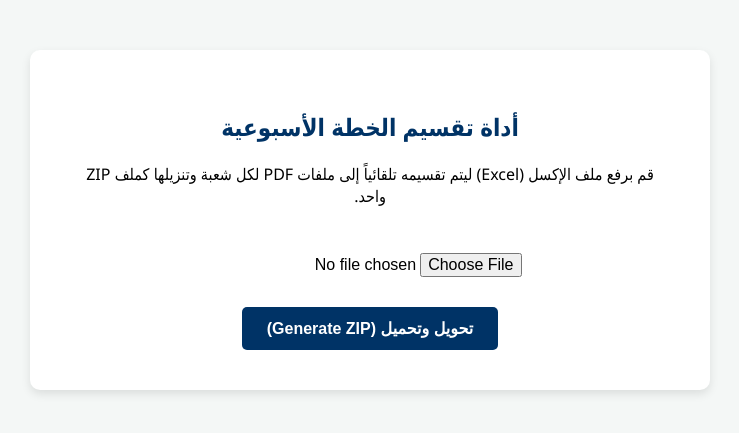
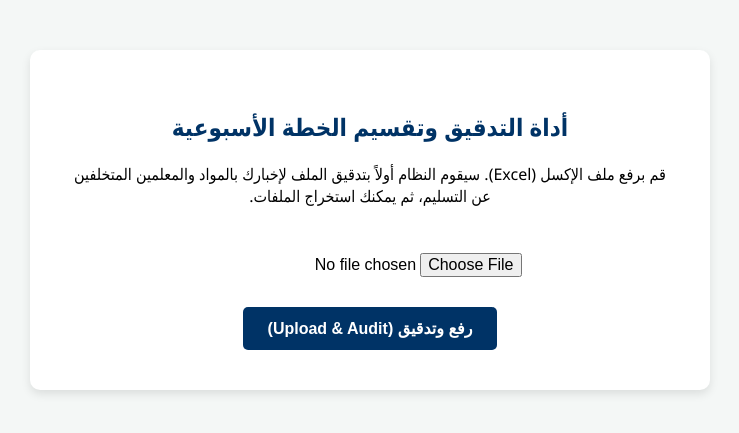
Before and after one commit to chatact135-wq/Newsletters, a Flask app: page / in a window 1280 px wide. Shown: the top 433 px of the page, without its empty margins (270-1009 px from the left). Run offline with Flask 3, Linux system fonts and the light colour scheme.

Commit message:
Update index.html

```diff
--- a/templates/index.html
+++ b/templates/index.html
@@ -2,7 +2,7 @@
 <html lang="ar" dir="rtl">
 <head>
     <meta charset="UTF-8">
-    <title>Lesson Plan PDF Generator</title>
+    <title>أداة تقسيم الخطة الأسبوعية</title>
     <style>
         body { font-family: 'Segoe UI', Tahoma, Arial; background-color: #f4f7f6; margin: 0; padding: 50px; text-align: center; }
         .container { background-color: white; max-width: 600px; margin: auto; padding: 40px; border-radius: 10px; box-shadow: 0 4px 10px rgba(0,0,0,0.1); }
@@ -15,15 +15,15 @@
 </head>
 <body>
     <div class="container">
-        <h2>أداة تقسيم الخطة الأسبوعية</h2>
-        <p>قم برفع ملف الإكسل (Excel) ليتم تقسيمه تلقائياً إلى ملفات PDF لكل شعبة وتنزيلها كملف ZIP واحد.</p>
+        <h2>أداة التدقيق وتقسيم الخطة الأسبوعية</h2>
+        <p>قم برفع ملف الإكسل (Excel). سيقوم النظام أولاً بتدقيق الملف لإخبارك بالمواد والمعلمين المتخلفين عن التسليم، ثم يمكنك استخراج الملفات.</p>
 
         <form action="/upload" method="post" enctype="multipart/form-data" onsubmit="document.getElementById('loader').style.display='block';">
             <input type="file" name="file" accept=".xlsx" required>
             <br>
-            <button type="submit">تحويل وتحميل (Generate ZIP)</button>
+            <button type="submit">رفع وتدقيق (Upload & Audit)</button>
         </form>
-        <div id="loader">جاري المعالجة وإنشاء ملفات الـ PDF... يرجى الانتظار ثواني.</div>
+        <div id="loader">جاري تحليل البيانات... يرجى الانتظار ثواني.</div>
     </div>
 </body>
 </html>
```
